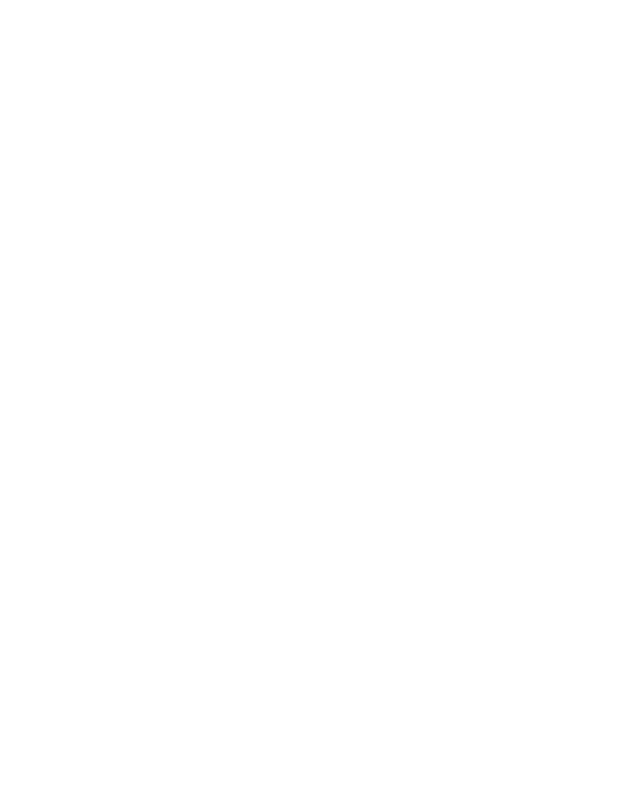
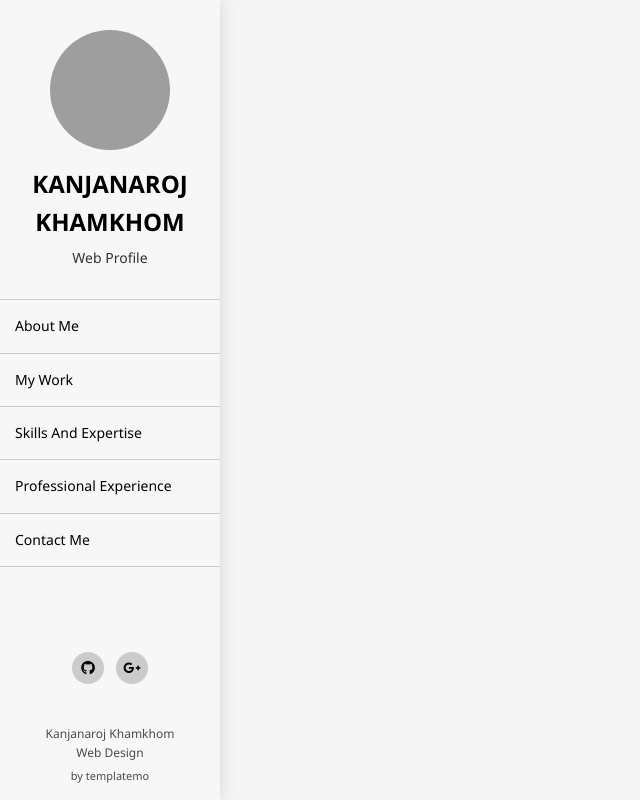
Before and after one commit to bbonds0007/profile, a plain HTML site: page experience.html in a window 1280 px wide. Shown: the whole page, without its empty margins (0-640 px from the left). Drawn offline with nearby package versions, Linux system fonts and the light colour scheme; grey boxes are pictures that could not be loaded.

Commit message:
update code

```diff
--- a/experience.html
+++ b/experience.html
@@ -1,11 +1,47 @@
 <!DOCTYPE html>
 <html lang="en">
+
 <head>
     <meta charset="UTF-8">
     <meta name="viewport" content="width=device-width, initial-scale=1.0">
-    <title>Document</title>
+    <link rel="icon" href="public/img/profile_icon.png" type="image/x-icon" sre="/img/profile_icon.png">
+    <title>PROFILE</title>
+    <link rel="stylesheet" href="public/home.css">
+    <link rel="stylesheet" href="https://cdnjs.cloudflare.com/ajax/libs/font-awesome/5.15.4/css/all.min.css">
+    <!-- <link rel="icon" type="image/x-icon" href="Profile_icon.png" sre="Profile_icon.png"> -->
+    <link rel="stylesheet" href="https://cdn.jsdelivr.net/npm/bootstrap-icons/font/bootstrap-icons.css">
 </head>
+
 <body>
+    <div class="container">
+        <aside class="sidebar">
+            <div class="profile">
+                <div class="profile-image">
+                    <img src="public/img/profile_icon.png" alt="Profile Photo">
+                </div>
+                <h1>KANJANAROJ KHAMKHOM</h1>
+                <p class="title">Web Profile</p>
+            </div>
 
-</body>
-</html>
+            <nav class="nav-menu">
+                <ul>
+                    <li class="active"><a href="index.html">About Me</a></li>
+                    <li><a href="work.html">My Work</a></li>
+                    <li><a href="skills.html">Skills And Expertise</a></li>
+                    <li><a href="experience.html">Professional Experience</a></li>
+                    <li><a href="contact.html">Contact Me</a></li>
+                </ul>
+            </nav>
+
+            <div class="social-icons">
+                <a href="https://github.com/bbonds0007"><i class="fab fa-github"></i></a>
+                <a href="https://mail.google.com/mail/?view=cm&fs=1&to=kanjanaroj.k@gmail.com"><i
+                        class="fab fa-google-plus-g"></i></a>
+            </div>
+
+            <div class="copyright">
+                <p>Kanjanaroj Khamkhom</p>
+                <p>Web Design</p>
+                <p class="small-text">by templatemo</p>
+            </div>
+        </aside>
--- a/public/home.css
+++ b/public/home.css
@@ -194,6 +194,16 @@ a {
     line-height: 1.8;
 }
 
+.btn{
+    display: inline-block;
+    padding: 10px 20px;
+    background-color: #ffa1a1;
+    color: #000000;
+    border-radius: 5px;
+    transition: background-color 0.3s;
+    font-size: 14px;
+}
+
 /* Secondary Content Section Flip */
 .secondary-content {
     flex-direction: row-reverse;
```
Also changed, not shown: index.html (+10 -10 lines), package.json (deleted, +0 -24 lines), server.js (deleted, +0 -48 lines), skills.html (+3 -3 lines), work.html (+3 -3 lines), 1 other file.
